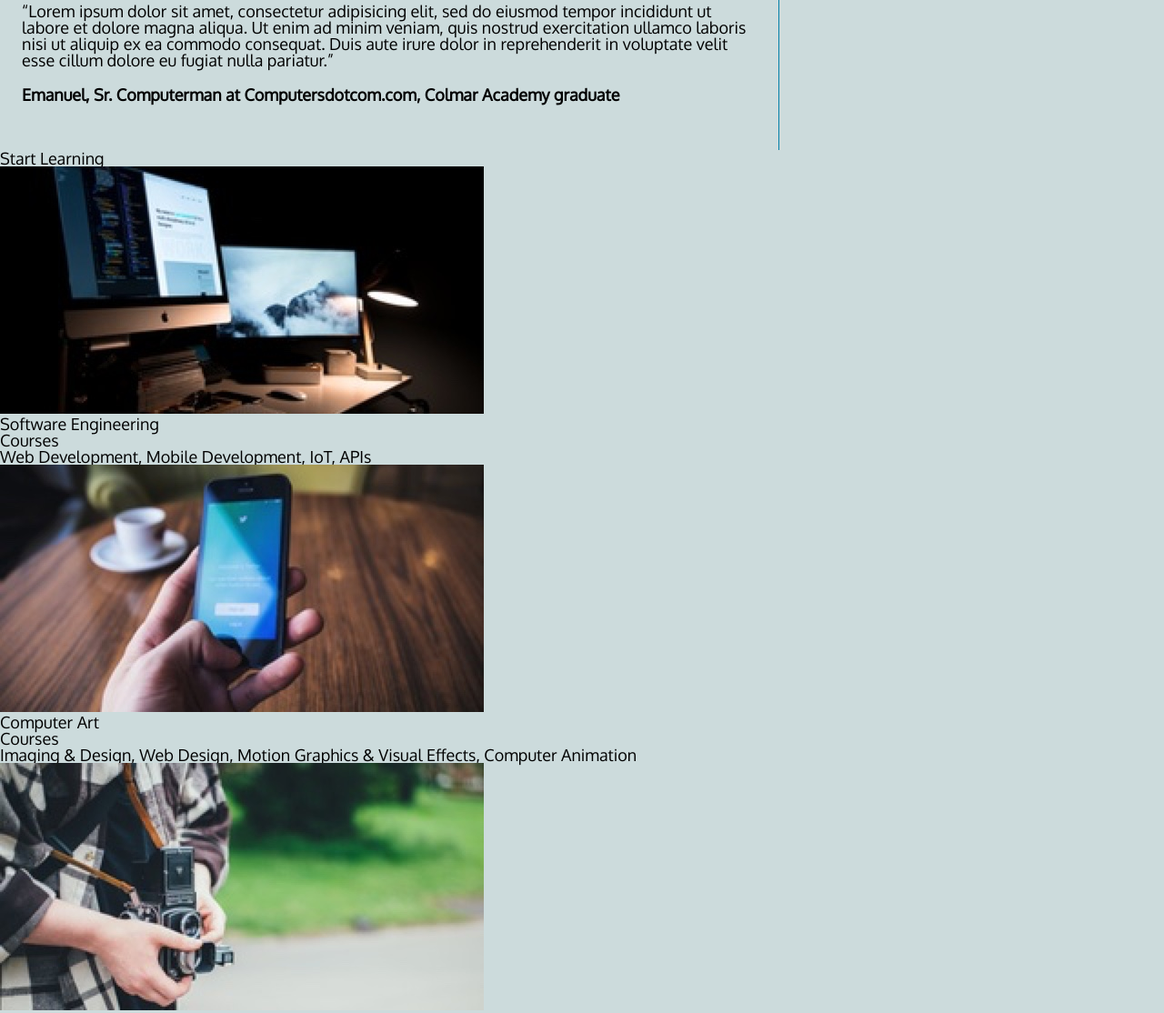
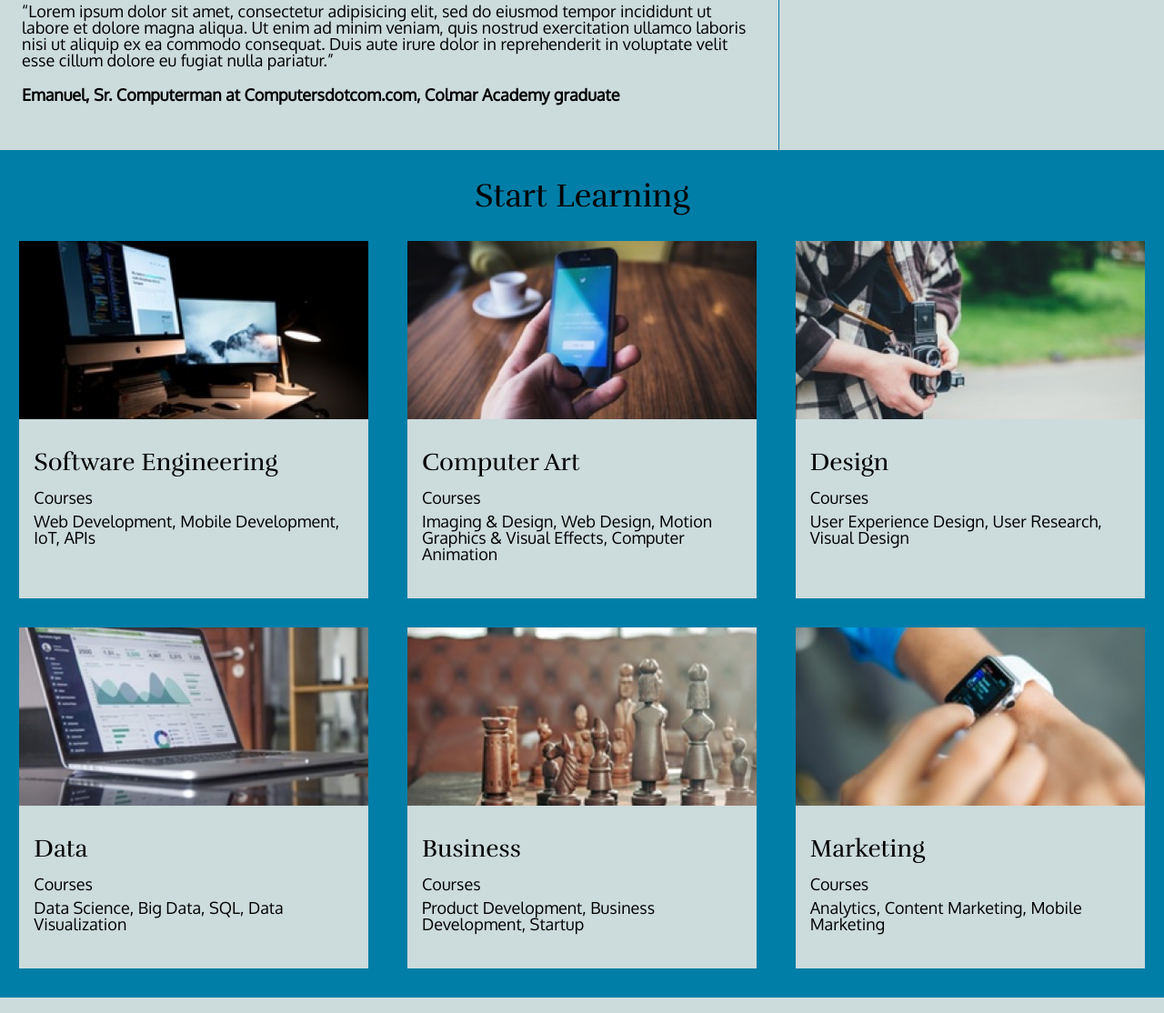
Before and after one commit to joshkls333/ColmarAcademy, a plain HTML site: page index.html in a window 1280 px wide. Shown: the part 1212-2326 px from the top of the page at 91% size. Drawn offline with Linux system fonts and the light colour scheme.

Commit message:
added styling to course section

```diff
--- a/resources/css/style.css
+++ b/resources/css/style.css
@@ -185,3 +185,54 @@ button:hover {
   justify-content: center;
   margin-right: 8px;
 }
+
+#learning {
+  background-color: #007EA7;
+  padding-bottom: 16px;
+}
+
+#learning h1 {
+  font-family: "Rufina", serif;
+  font-size: 2rem;
+  padding: 32px 0 16px 0;
+  text-align: center;
+}
+
+#learning h2 {
+  font-family: "Rufina", serif;
+  font-size: 1.5rem;
+  margin: 16px 0;
+}
+
+#learning h3 {
+  font-family: "oxygen", sans-serif;
+  font-size: 1rem;
+  margin: 8px 0;
+}
+
+.holder-courses {
+  display: flex;
+  flex-wrap: wrap;
+  justify-content: space-around;
+}
+
+.holder-course {
+  background-color: #CCDBDC;
+  width: 30%;
+  margin: 16px;
+  padding-bottom: 24px;
+}
+
+.holder-course-txt {
+  padding: 16px 16px;
+}
+
+.holder-course-img {
+  width: 100%;
+  height: auto;
+}
+
+.course-img {
+  width: 100%;
+  height: auto;
+}
```
